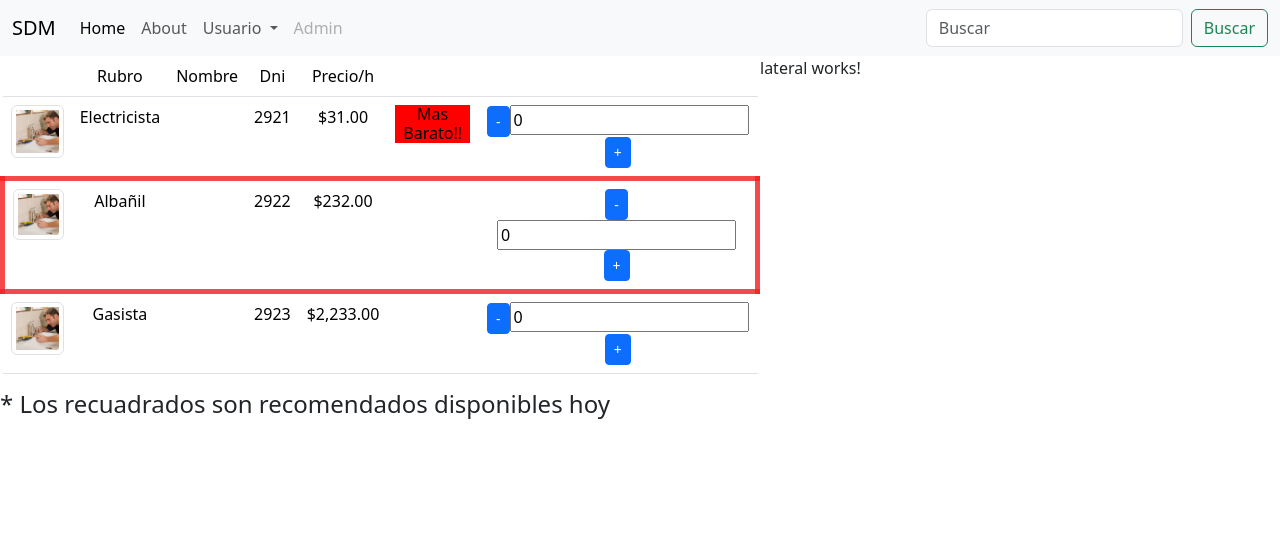
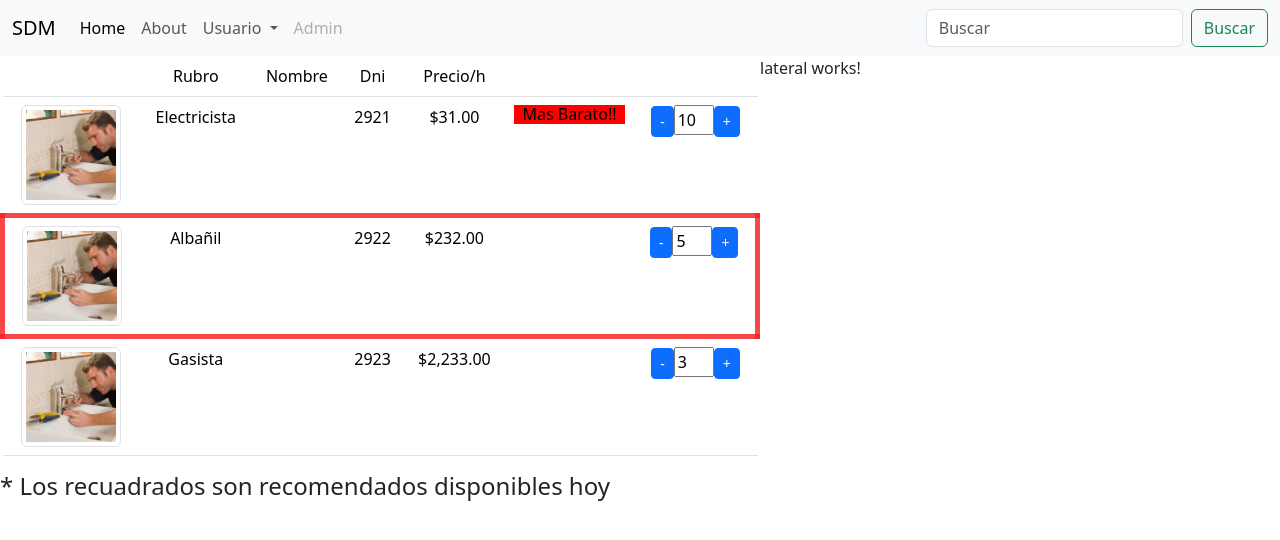
Before and after one commit to dsrrdiego/SDM, an Angular app: page /home in a window 1280 px wide. Shown: the top 540 px of the page. Built offline with nearby package versions, Linux system fonts and the light colour scheme.

Commit message:
input-integer atomizado

```diff
--- a/src/app/empleado/empleado.component.html
+++ b/src/app/empleado/empleado.component.html
@@ -24,7 +24,7 @@
                     }
             </td>
             <td>
-                <app-input-integer [e]="e"></app-input-integer>
+                <app-input-integer [cantidad]="e.cantidad"></app-input-integer>
             </td>
         </tr>
         }@empty{
--- a/src/app/empleado/empleado.component.ts
+++ b/src/app/empleado/empleado.component.ts
@@ -14,7 +14,7 @@ export class EmpleadoComponent {
     "precio":31,
     "img":'assets/plomero1.webp',
   disponible: false,
-  cantidad:0,
+  cantidad:10,
 },
     {"nombre":"Pepe2",
     "dni":2922,
@@ -22,7 +22,7 @@ export class EmpleadoComponent {
     "precio":232,
     "img":'assets/plomero1.webp',
     disponible: true,
-  cantidad:0,
+  cantidad:5,
 
   },
 
@@ -32,7 +32,7 @@ export class EmpleadoComponent {
     "precio":2233,
     "img":'assets/plomero1.webp',
     disponible: false,
-  cantidad:0,
+  cantidad:3,
 
   }]
 
--- a/src/app/input-integer/input-integer.component.html
+++ b/src/app/input-integer/input-integer.component.html
@@ -1,3 +1,3 @@
-<button class="btn btn-primary btn-sm" (click)="botonMenos(e)">-</button>
-<input type="text" [(ngModel)]="e.cantidad" (keyup)="anteUnCambio($event,e)">
-<button class="btn btn-primary btn-sm" (click)="botonMas(e)">+</button>
+<button class="btn btn-primary btn-sm" (click)="botonMenos()">-</button>
+<input type="text" [(ngModel)]="cantidad" (keyup)="anteUnCambio($event)">
+<button class="btn btn-primary btn-sm" (click)="botonMas()">+</button>
--- a/src/app/input-integer/input-integer.component.scss
+++ b/src/app/input-integer/input-integer.component.scss
@@ -0,0 +1,3 @@
+input {
+    max-width: 40px;
+}
--- a/src/app/input-integer/input-integer.component.ts
+++ b/src/app/input-integer/input-integer.component.ts
@@ -10,26 +10,20 @@ export class InputIntegerComponent {
   Constructor(){}
 
   @Input()
-  e: Empleado={
-    "nombre":"Pepe1",
-    "dni":2921,
-    "rubro":"Electricista",
-    "precio":31,
-    "img":'assets/plomero1.webp',
-  disponible: false,
-  cantidad:0,
-};
+  cantidad: number=0;
+
 
   ngOnInit():void {}
 
-  botonMenos(e:Empleado):void {
-    e.cantidad--;
+  botonMenos():void {
+    this.cantidad--;
   }
-  botonMas(e:Empleado):void {
-    e.cantidad++;
+  botonMas():void {
+    this.cantidad++;
   }
-  anteUnCambio(event:any, e:Empleado ): void{
-  alert(event.code);
+  anteUnCambio(event:any): void{
+    console.log(this.cantidad);
+
     // event.preventDefault();
   }
 }
```
